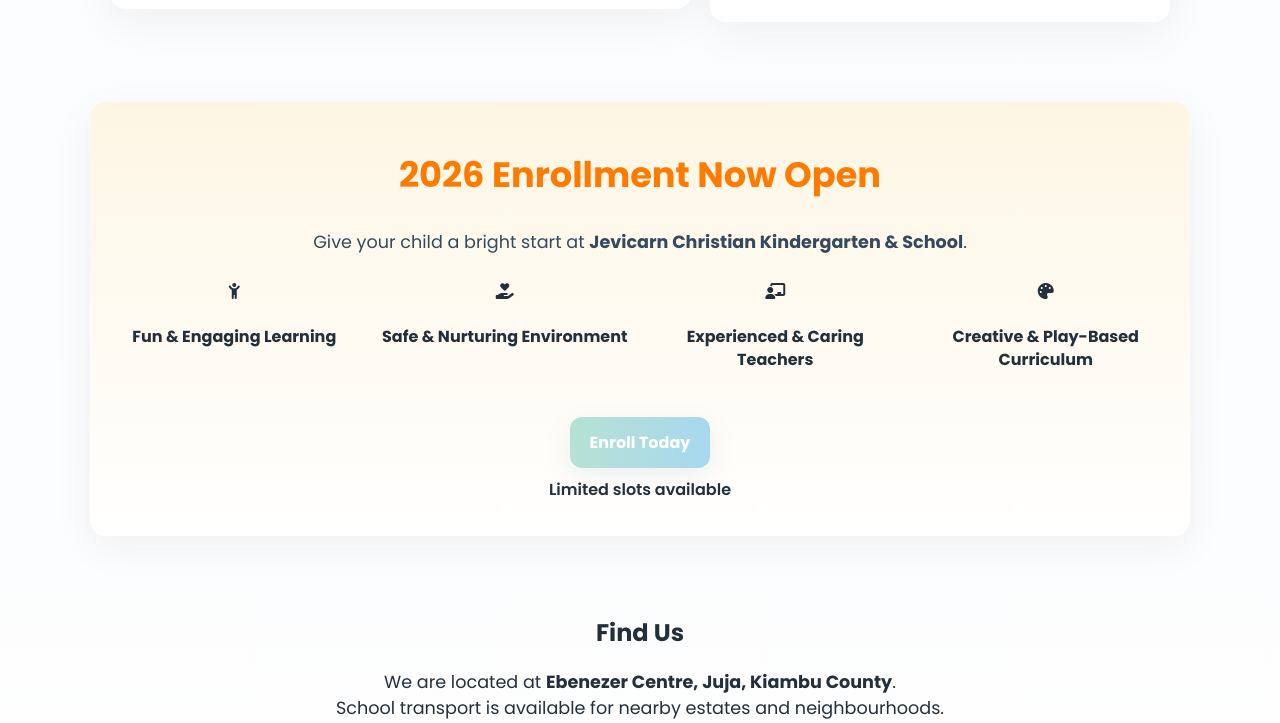
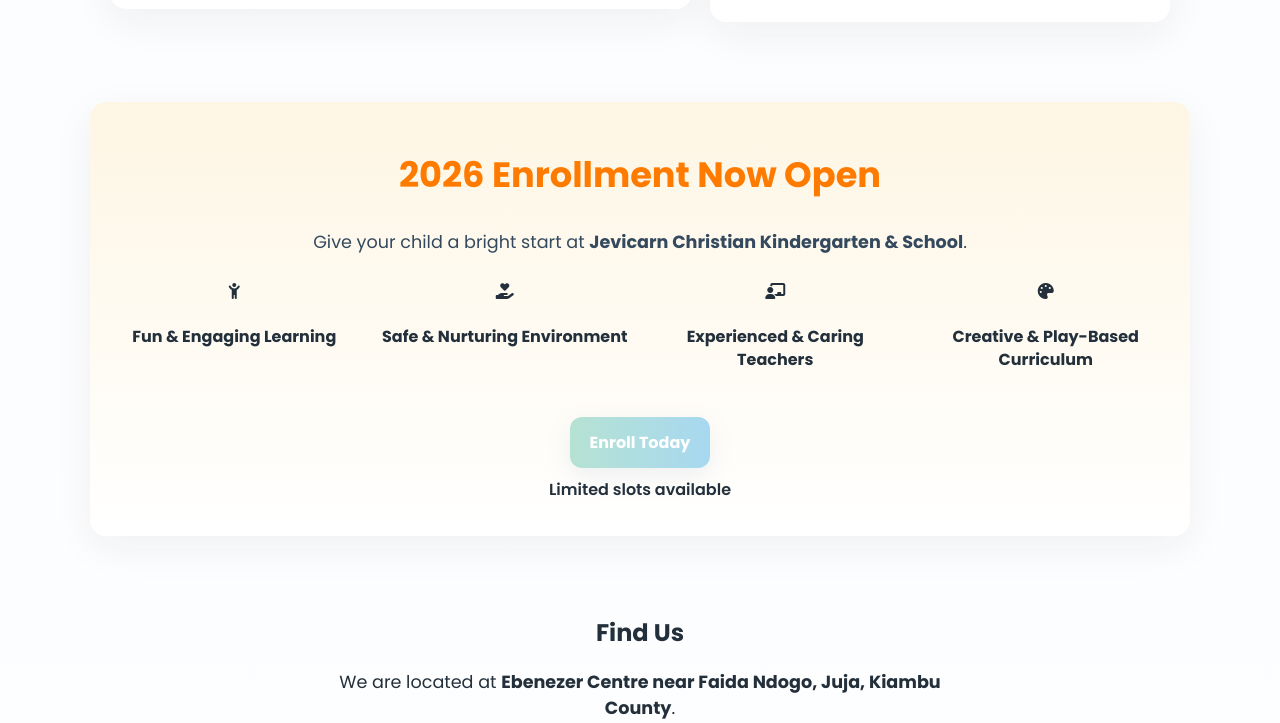
Before and after one commit to JeanPromise/Jevicarn-Christian-School, a Flask app: page / in a window 1280 px wide. Shown: the part 548-1271 px from the top of the page. Run offline with Flask 3, Linux system fonts and the light colour scheme; some libraries are stand-ins or nearby versions.

Commit message:
home.html

```diff
--- a/templates/home.html
+++ b/templates/home.html
@@ -66,7 +66,7 @@
 <section class="location container" style="margin-top:40px; text-align:center;">
   <h2 style="color:#23303B;"> Find Us</h2>
   <p style="max-width:650px; margin:auto; font-size:1.1em;">
-    We are located at <strong>Ebenezer Centre, Juja, Kiambu County</strong>.<br>
+    We are located at <strong>Ebenezer Centre near Faida Ndogo, Juja, Kiambu County</strong>.<br>
     School transport is available for nearby estates and neighbourhoods.
   </p>
   <iframe
```
